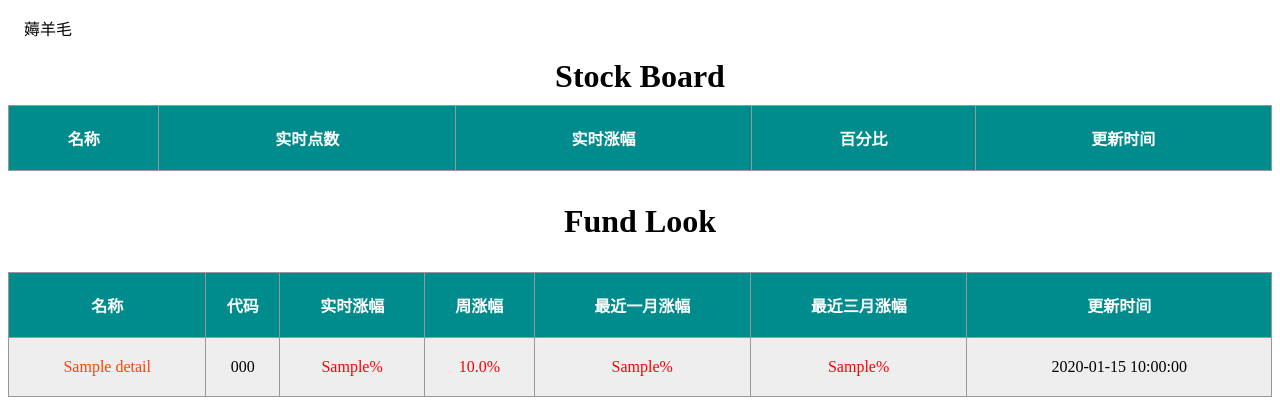
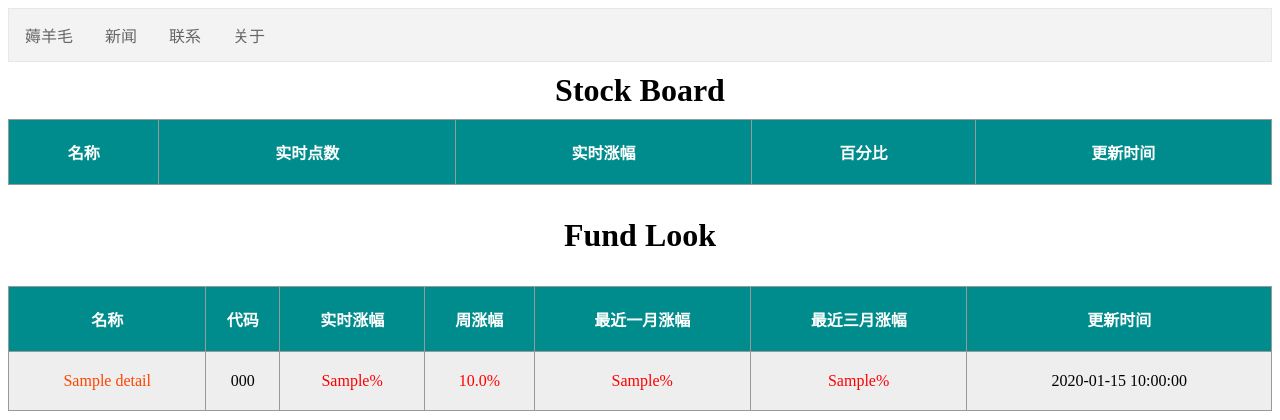
Before and after one commit to guodongggg/fund, a Flask app: template templates/index.html in a window 1280 px wide. Shown: the top 420 px of the page. Run offline with Flask 2, Linux system fonts and the light colour scheme; the template is opened without the code that fills it: most values are stand-ins (such as "Sample title", 1, 10 or a date in 2020); lists and menus that the app fills with data are empty.

Commit message:
add banner

```diff
--- /dev/null
+++ b/static/banner.css
@@ -0,0 +1,29 @@
+ul {
+    list-style-type: none;
+    margin: 0;
+    padding: 0;
+    overflow: hidden;
+    border: 1px solid #e7e7e7;
+    background-color: #f3f3f3;
+}
+
+li {
+    float: left;
+}
+
+li a {
+    display: block;
+    color: #666;
+    text-align: center;
+    padding: 14px 16px;
+    text-decoration: none;
+}
+
+li a:hover:not(.active) {
+    background-color: #ddd;
+}
+
+li a.active {
+    color: white;
+    background-color: #4CAF50;
+}
--- a/templates/index.html
+++ b/templates/index.html
@@ -4,24 +4,15 @@
     <meta charset="UTF-8">
     <title>Jelly</title>
 	<link rel="stylesheet" type="text/css" href="{{url_for('static',filename='table.css')}}">
-	<style>
-		a {
-			display: block;
-			color: #000;
-			padding: 8px 16px;
-			text-decoration: none;
-            width:50px;
-		}
-
-		/* 鼠标移动到选项上修改背景颜色 */
-		a:hover {
-			background-color: #555;
-			color: white;
-		}
-	</style>
+	<link rel="stylesheet" type="text/css" href="{{url_for('static',filename='banner.css')}}">
 </head>
 <body>
-<a href="/hao">薅羊毛</a>
+<ul>
+  <li><a href="/hao">薅羊毛</a></li>
+  <li><a href="#news">新闻</a></li>
+  <li><a href="#contact">联系</a></li>
+  <li><a href="#about">关于</a></li>
+</ul>
 <table>
 	<caption style="margin:10px">Stock Board</caption>
 	<thead>
```
